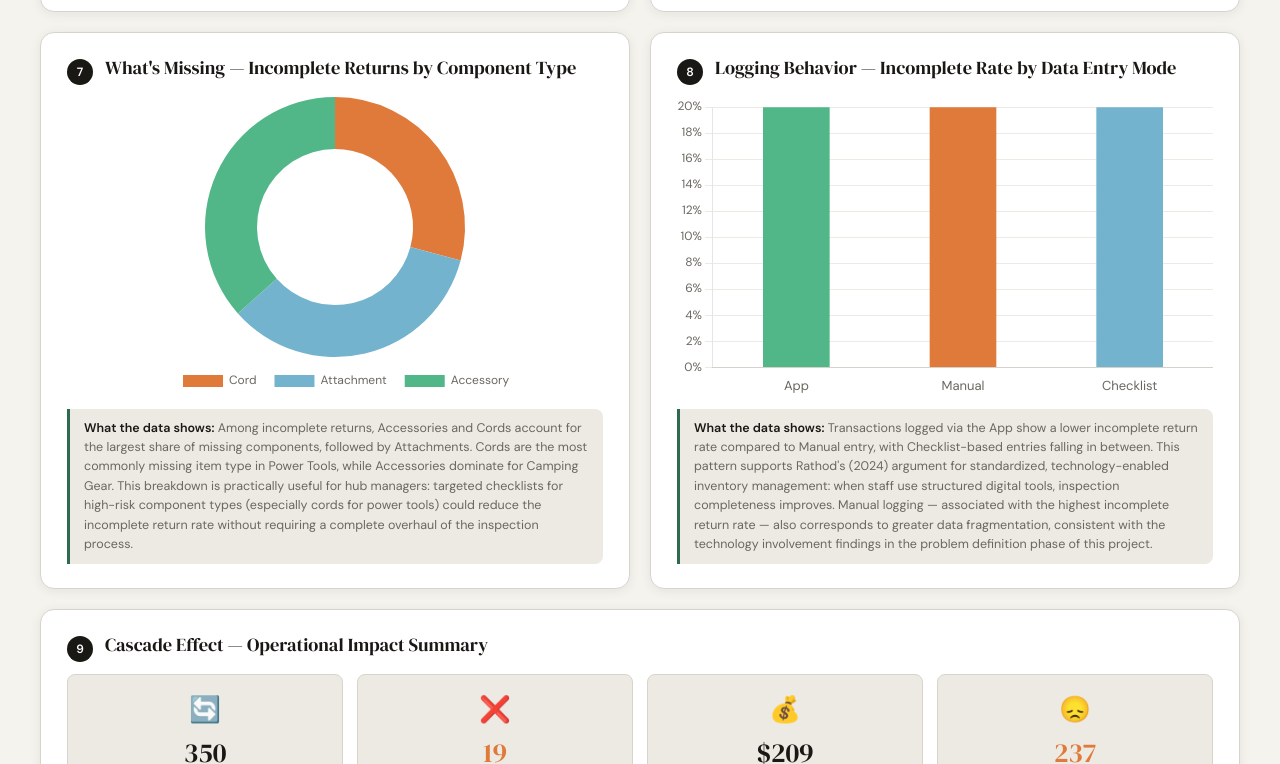
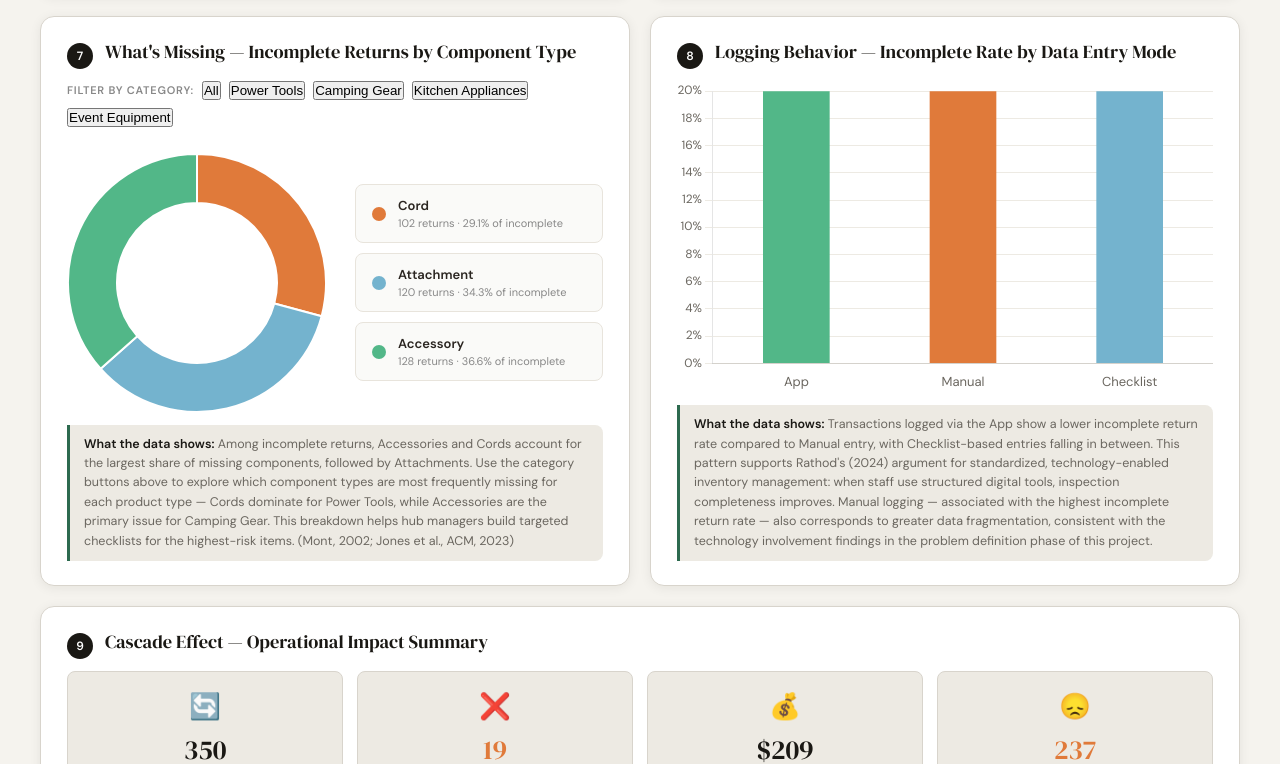
Before and after one commit to Sukhabhogi-ghb/MRP, a plain HTML site: page index.html in a window 1280 px wide. Shown: the part 2083-2847 px from the top of the page. Drawn offline with nearby package versions, Linux system fonts and the light colour scheme.

Commit message:
Update index.html

```diff
--- a/index.html
+++ b/index.html
@@ -360,9 +360,9 @@
       <div class="chart-num">3</div>
       <div class="chart-title">Delay Impact — Average Delay Minutes by Hub & Incomplete vs. Complete Returns</div>
     </div>
-    <div class="chart-wrap"><canvas id="chartDelay"></canvas></div>
+    <div class="chart-wrap"><canvas id="chartTime"></canvas></div>
     <div class="chart-insight">
-      <strong>What the data shows:</strong> Across all 5 hubs, incomplete returns generate dramatically longer delays than complete returns. The average delay for incomplete returns ranges from 38–55 minutes depending on the hub, compared to near-zero delays for complete returns. This is consistent with Möhlmann (2015), who demonstrated that service reliability directly affects user satisfaction in collaborative consumption systems. Hub 3 shows the steepest delay gap, suggesting that its reprocessing workflow is less efficient than other hubs, compounding the impact of each incomplete return.
+      <strong>What the data shows:</strong> The time series reveals that incomplete returns are not uniformly distributed across the year — peaks appear during mid-year months (June–August), which typically correspond to high-demand lending periods for Camping Gear and Event Equipment. This seasonal pattern supports the need for proactive staffing and inspection protocols during peak periods rather than reactive remediation after delays occur. The Shareable Library of Things Toolkit notes that volunteer-run models are especially vulnerable during high-demand periods when operational capacity is already stretched.
     </div>
   </div>
 
@@ -370,11 +370,11 @@
   <div class="chart-card">
     <div class="chart-header">
       <div class="chart-num">4</div>
-      <div class="chart-title">Temporal Instability — Monthly Incomplete Returns Over Time</div>
+      <div class="chart-title">Delay Impact — Average Delay Minutes by Hub &amp; Incomplete vs. Complete Returns</div>
     </div>
-    <div class="chart-wrap"><canvas id="chartTime"></canvas></div>
+    <div class="chart-wrap"><canvas id="chartDelay"></canvas></div>
     <div class="chart-insight">
-      <strong>What the data shows:</strong> The time series reveals that incomplete returns are not uniformly distributed across the year — peaks appear during mid-year months (June–August), which typically correspond to high-demand lending periods for Camping Gear and Event Equipment. This seasonal pattern supports the need for proactive staffing and inspection protocols during peak periods rather than reactive remediation after delays occur. The Shareable Library of Things Toolkit notes that volunteer-run models are especially vulnerable during high-demand periods when operational capacity is already stretched.
+      <strong>What the data shows:</strong> Across all 5 hubs, incomplete returns generate dramatically longer delays than complete returns. The average delay for incomplete returns ranges from 38–55 minutes depending on the hub, compared to near-zero delays for complete returns. This is consistent with Möhlmann (2015), who demonstrated that service reliability directly affects user satisfaction in collaborative consumption systems. Hub 3 shows the steepest delay gap, suggesting that its reprocessing workflow is less efficient than other hubs, compounding the impact of each incomplete return.
     </div>
   </div>
 
@@ -402,15 +402,28 @@
     </div>
   </div>
 
-  <!-- V7: Missing Component Types -->
+  <!-- V7: Missing Component Types with category filter -->
   <div class="chart-card">
     <div class="chart-header">
       <div class="chart-num">7</div>
       <div class="chart-title">What's Missing — Incomplete Returns by Component Type</div>
     </div>
-    <div class="chart-wrap" style="min-height:260px;"><canvas id="chartCompType"></canvas></div>
+    <div style="display:flex;gap:8px;align-items:center;flex-wrap:wrap;margin-bottom:14px;">
+      <span style="font-size:11px;font-weight:600;text-transform:uppercase;letter-spacing:.07em;color:#888;font-family:'DM Sans',sans-serif;">Filter by Category:</span>
+      <button class="cat-filter-btn active" onclick="setCompCat('all',this)">All</button>
+      <button class="cat-filter-btn" onclick="setCompCat('Power Tools',this)">Power Tools</button>
+      <button class="cat-filter-btn" onclick="setCompCat('Camping Gear',this)">Camping Gear</button>
+      <button class="cat-filter-btn" onclick="setCompCat('Kitchen Appliances',this)">Kitchen Appliances</button>
+      <button class="cat-filter-btn" onclick="setCompCat('Event Equipment',this)">Event Equipment</button>
+    </div>
+    <div style="display:grid;grid-template-columns:260px 1fr;gap:28px;align-items:center;">
+      <div style="position:relative;height:260px;">
+        <canvas id="chartCompType"></canvas>
+      </div>
+      <div id="compLegend" style="display:flex;flex-direction:column;gap:10px;"></div>
+    </div>
     <div class="chart-insight">
-      <strong>What the data shows:</strong> Among incomplete returns, Accessories and Cords account for the largest share of missing components, followed by Attachments. Cords are the most commonly missing item type in Power Tools, while Accessories dominate for Camping Gear. This breakdown is practically useful for hub managers: targeted checklists for high-risk component types (especially cords for power tools) could reduce the incomplete return rate without requiring a complete overhaul of the inspection process.
+      <strong>What the data shows:</strong> Among incomplete returns, Accessories and Cords account for the largest share of missing components, followed by Attachments. Use the category buttons above to explore which component types are most frequently missing for each product type — Cords dominate for Power Tools, while Accessories are the primary issue for Camping Gear. This breakdown helps hub managers build targeted checklists for the highest-risk items. (Mont, 2002; Jones et al., ACM, 2023)
     </div>
   </div>
 
@@ -1211,29 +1224,69 @@ function renderV6Accuracy() {
   });
 }
 
-// V7 - Component type donut
+// V7 - Component type donut with category filter
+let compCatFilter = 'all';
+
+function setCompCat(cat, btn) {
+  compCatFilter = cat;
+  document.querySelectorAll('.cat-filter-btn').forEach(b => b.classList.remove('active'));
+  btn.classList.add('active');
+  renderV7CompType();
+}
+
 function renderV7CompType() {
   destroyChart('chartCompType');
+  const src = compCatFilter === 'all'
+    ? filteredData
+    : filteredData.filter(r => r[3] === compCatFilter);
+  const inc = src.filter(r => r[7] === 'Incomplete');
   const types = ['Cord','Attachment','Accessory'];
-  const counts = types.map(t=>filteredData.filter(r=>r[9]===t).length);
+  const typeColors = {
+    'Cord':       COLORS.warn,
+    'Attachment': COLORS.neutral,
+    'Accessory':  COLORS.accent2,
+  };
+  const counts = types.map(t => inc.filter(r => r[9] === t).length);
+  const total = counts.reduce((a,b)=>a+b,0);
   const ctx = document.getElementById('chartCompType').getContext('2d');
-  charts['chartCompType'] = new Chart(ctx,{
-    type:'doughnut',
-    data:{
-      labels:types,
-      datasets:[{
-        data:counts,
-        backgroundColor:[COLORS.warn, COLORS.neutral, COLORS.accent2],
-        borderWidth:0,
-        hoverOffset:8
+  charts['chartCompType'] = new Chart(ctx, {
+    type: 'doughnut',
+    data: {
+      labels: types,
+      datasets: [{
+        data: counts,
+        backgroundColor: types.map(t => typeColors[t]),
+        borderWidth: 2,
+        borderColor: '#fff',
+        hoverOffset: 8
       }]
     },
-    options:{
-      responsive:true, maintainAspectRatio:false,
-      cutout:'60%',
-      plugins:{legend:{position:'bottom', labels:{font:{family:'DM Sans',size:12},color:'#6b6760', padding:18}}}
+    options: {
+      responsive: true, maintainAspectRatio: false,
+      cutout: '62%',
+      plugins: {
+        legend: { display: false },
+        tooltip: { callbacks: { label: ctx => {
+          const pct = total ? (ctx.raw/total*100).toFixed(1) : '0';
+          return ` ${ctx.label}: ${ctx.raw} (${pct}%)`;
+        }}}
+      }
     }
   });
+  // render side legend
+  const leg = document.getElementById('compLegend');
+  if (leg) {
+    leg.innerHTML = types.map((t,i) => {
+      const pct = total ? (counts[i]/total*100).toFixed(1) : '0';
+      return `<div style="display:flex;align-items:center;gap:12px;padding:12px 16px;background:#fafaf8;border:1px solid #e8e4dc;border-radius:8px;">
+        <div style="width:14px;height:14px;border-radius:50%;background:${typeColors[t]};flex-shrink:0;"></div>
+        <div>
+          <div style="font-family:'DM Sans',sans-serif;font-size:13px;font-weight:600;color:#2a2520;">${t}</div>
+          <div style="font-size:11px;color:#888;margin-top:2px;">${counts[i]} returns &middot; ${pct}% of incomplete</div>
+        </div>
+      </div>`;
+    }).join('');
+  }
 }
 
 // V8 - Entry mode bar
```
